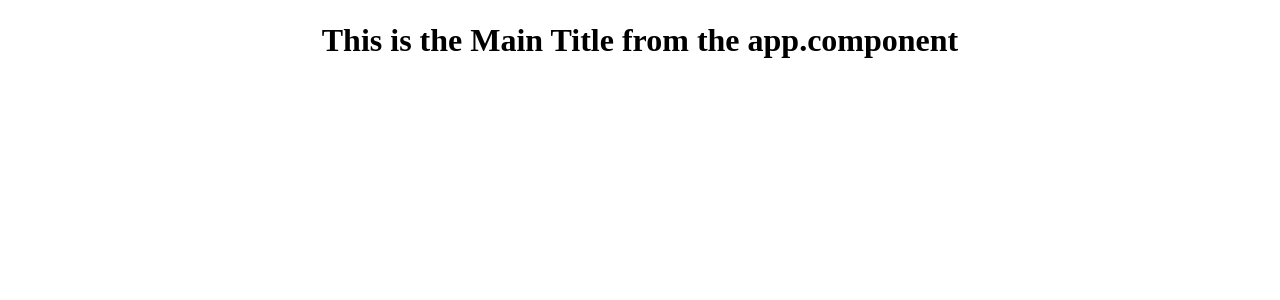
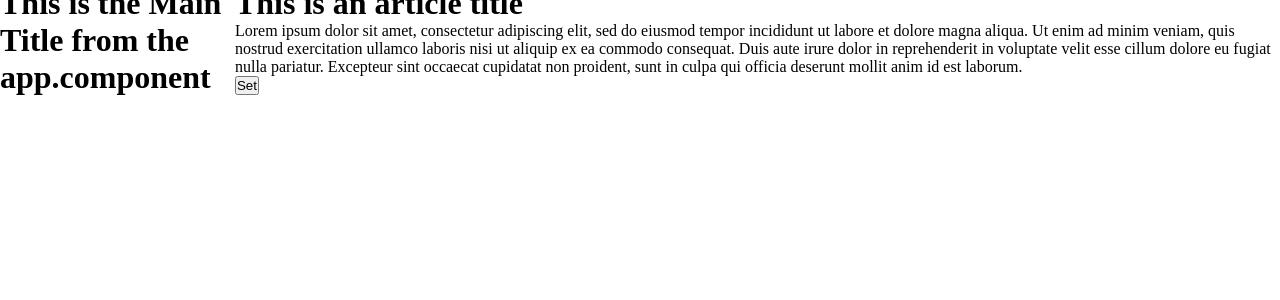
Before and after one commit to cw66786/angular_day1_hw, an Angular app in the folder Angular_day1_hw/: page / in a window 1280 px wide. Shown: the top 300 px of the page. Built offline with nearby package versions, Linux system fonts and the light colour scheme.

Commit message:
created sub component for articles

```diff
--- a/Angular_day1_hw/src/app/app.component.html
+++ b/Angular_day1_hw/src/app/app.component.html
@@ -1 +1,5 @@
-<div class="main"><h1>This is the Main Title from the app.component</h1></div>
+<div class="main">
+    <h1>This is the Main Title from the app.component</h1>
+    <app-articles></app-articles>
+
+</div>
--- a/Angular_day1_hw/src/app/app.module.ts
+++ b/Angular_day1_hw/src/app/app.module.ts
@@ -3,10 +3,12 @@ import { BrowserModule } from '@angular/platform-browser';
 
 import { AppRoutingModule } from './app-routing.module';
 import { AppComponent } from './app.component';
+import { ArticlesComponent } from './articles/articles.component';
 
 @NgModule({
   declarations: [
-    AppComponent
+    AppComponent,
+    ArticlesComponent
   ],
   imports: [
     BrowserModule,
--- /dev/null
+++ b/Angular_day1_hw/src/app/articles/articles.component.html
@@ -0,0 +1,11 @@
+<h1>This is an article title</h1>
+<p>
+  Lorem ipsum dolor sit amet, consectetur adipiscing elit, sed do eiusmod tempor
+  incididunt ut labore et dolore magna aliqua. Ut enim ad minim veniam, quis
+  nostrud exercitation ullamco laboris nisi ut aliquip ex ea commodo consequat.
+  Duis aute irure dolor in reprehenderit in voluptate velit esse cillum dolore
+  eu fugiat nulla pariatur. Excepteur sint occaecat cupidatat non proident, sunt
+  in culpa qui officia deserunt mollit anim id est laborum.
+</p>
+
+<button>Set </button>
--- /dev/null
+++ b/Angular_day1_hw/src/app/articles/articles.component.ts
@@ -0,0 +1,15 @@
+import { Component, OnInit } from '@angular/core';
+
+@Component({
+  selector: 'app-articles',
+  templateUrl: './articles.component.html',
+  styleUrls: ['./articles.component.css']
+})
+export class ArticlesComponent implements OnInit {
+
+  constructor() { }
+
+  ngOnInit(): void {
+  }
+
+}
```
Also changed, not shown: Angular_day1_hw/src/app/articles/articles.component.css (added), 1 other file (tests, documents, lock files or other folders).
